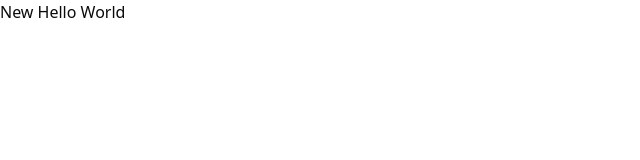
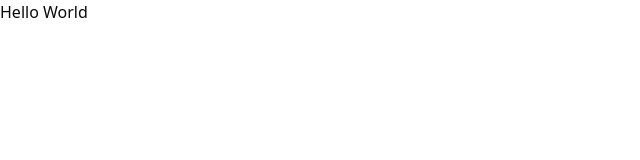
Before and after one commit to leonardoXoliveira/codebyleo, a Next.js app: page / in a window 1280 px wide. Shown: the top 160 px of the page, without its empty margins (0-640 px from the left). Built offline with nearby package versions, Linux system fonts and the light colour scheme.

Commit message:
fix: revert home page text to original "Hello World"

```diff
--- a/src/app/page.tsx
+++ b/src/app/page.tsx
@@ -1,3 +1,3 @@
 export default function Home() {
-  return <h1>New Hello World</h1>
+  return <h1>Hello World</h1>
 }
```
